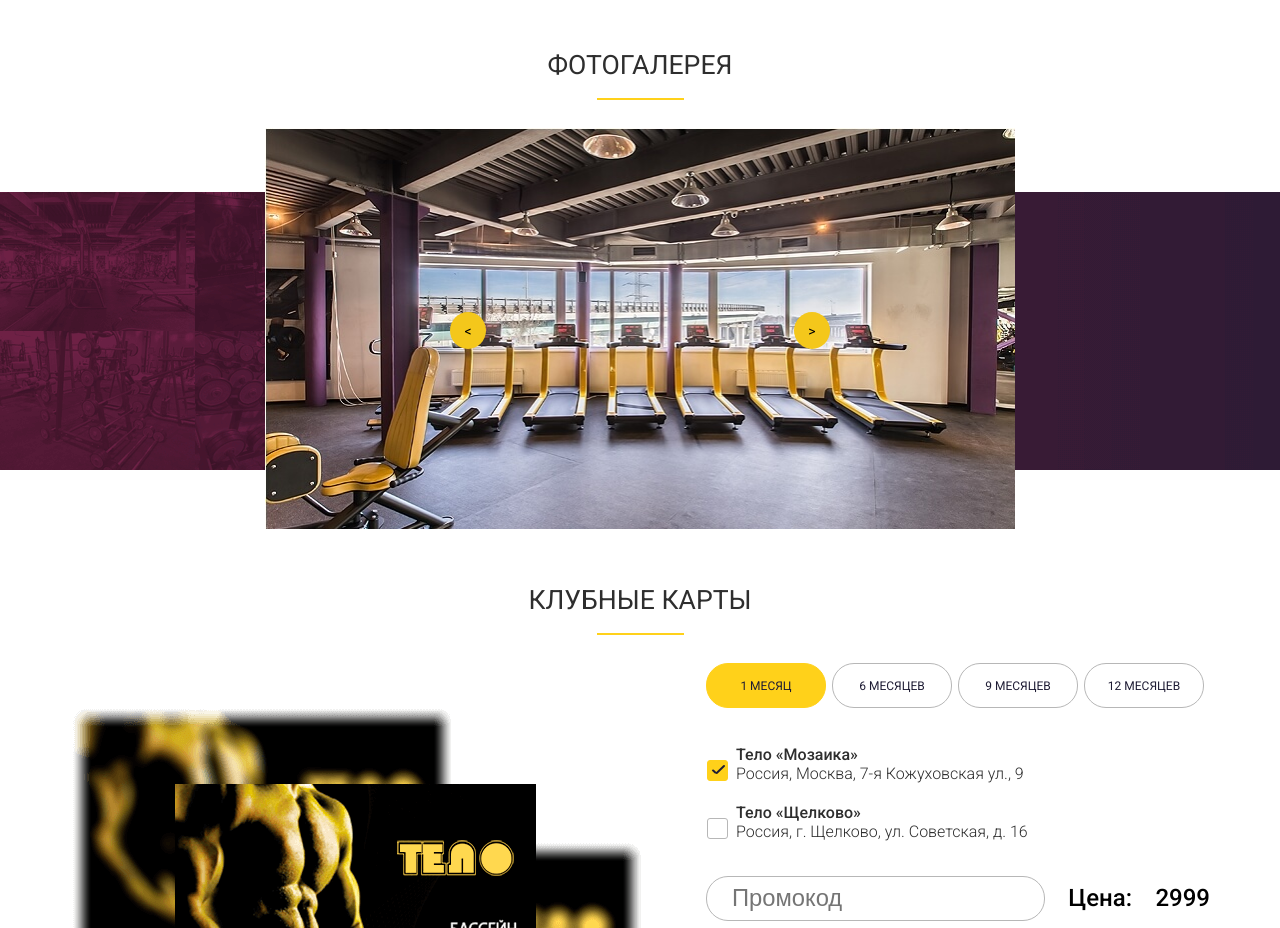
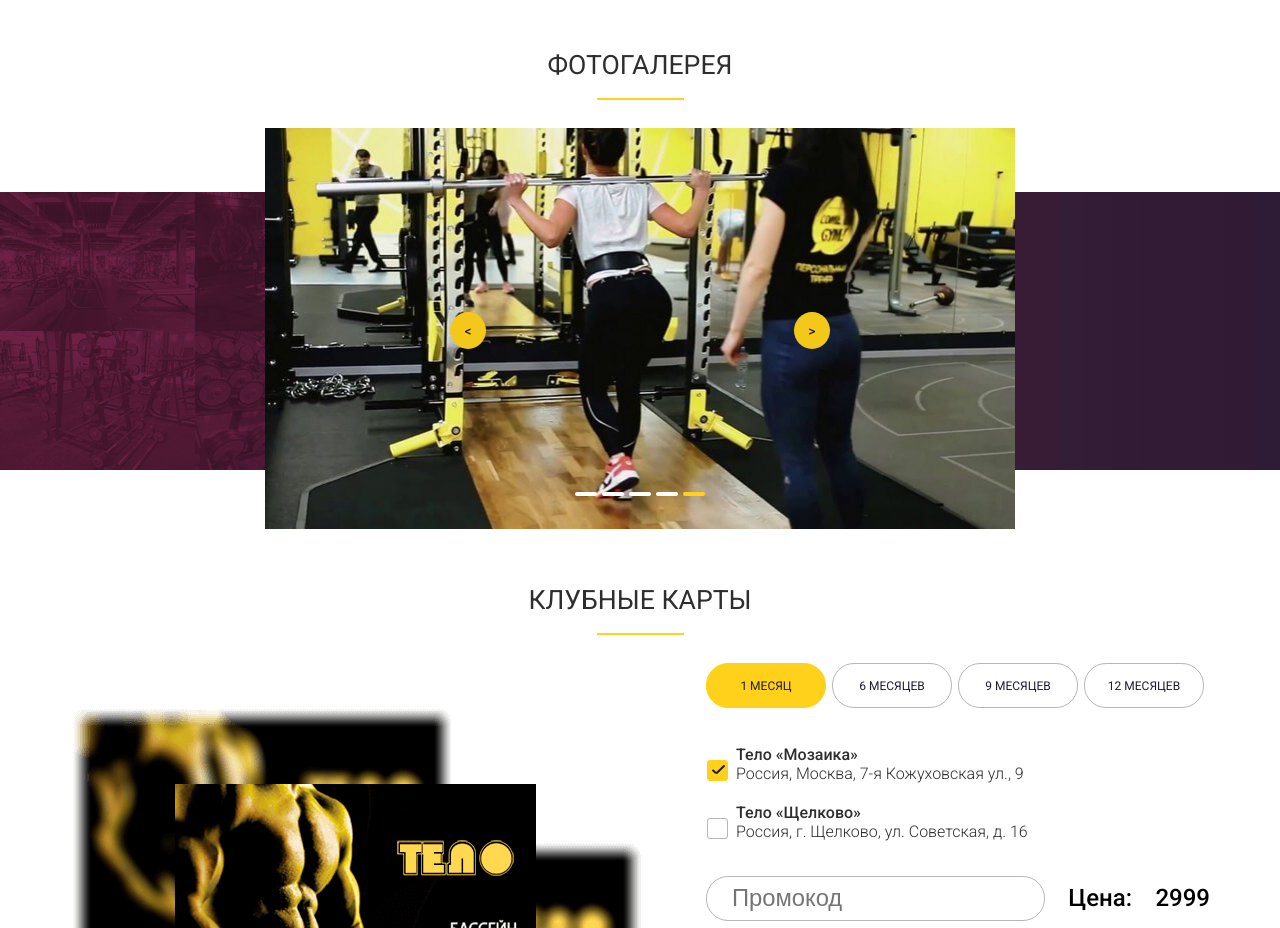
Before and after one commit to kirfox/site_Telo, a website built with webpack: page index.html in a window 1280 px wide. Shown: the part 2031-2959 px from the top of the page. Built offline with nearby package versions, Linux system fonts and the light colour scheme.

Commit message:
feature: I added fotogallery slider

```diff
--- a/index.html
+++ b/index.html
@@ -273,16 +273,10 @@
     </div>
 </section>
 <section id="gallery">
-
     <h2>Фотогалерея</h2>
-
     <div class="gallery-bg">
-
         <div class="wrapper">
-
             <div class="gallery-slider">
-
-
                 <div class="slide active-slide">
                     <img src="images/gallery/photo1.jpg" alt="">
                 </div>
@@ -298,36 +292,8 @@
                 <div class="slide">
                     <img src="images/gallery/photo5.jpg" alt="">
                 </div>
-
-                <div class='slider-arrow prev'>
-                    <span > < </span>
-                </div>
-
-                <div class='slider-arrow next'>
-                    <span> > </span>
-                </div>
-
-                <!-- <div class="slider-dots">
-                    <li class="slick-active">
-                      <button></button>
-                    </li>
-                    <li>
-                        <button></button>
-                    </li>
-                    <li>
-                        <button></button>
-                    </li>
-                    <li>
-                        <button></button>
-                    </li>
-                    <li>
-                        <button></button>
-                    </li>
-                </div> -->
             </div>
-
         </div>
-
     </div>
 </section>
 <section id="cards">
--- a/src/modules/gallerySlider.js
+++ b/src/modules/gallerySlider.js
@@ -2,25 +2,140 @@
 
 const gallerySlider = () => {
 
-    // const mainSlider = document.querySelector('.main-slider');
-    // const slide = document.querySelectorAll('.gallery-slider > .slide');
+    const slider = document.querySelector('.gallery-slider');
+    const slide = document.querySelectorAll('.gallery-slider > .slide');
 
-    // let currentSlide = 0;
+    let currentSlide = 0;
+    let arrowRight;
+    let arrowLeft;
+    let spanRight;
+    let spanLeft;
+    let dotUl;
+    let dot;
+    let dotButton;
+    let interval;
 
-    // const autoPlaySlide = () => {
-    //     slide[currentSlide].classList.remove('active-slide');
-    //     currentSlide++;
-    //     if (currentSlide >= slide.length) {
-    //         currentSlide = 0;
-    //     }
-    //     slide[currentSlide].classList.add('active-slide');
-    // };
+    const createArrow = () => {
 
-    // const startSlide = () => {
-    //     setInterval(autoPlaySlide, 2000);
-    // };
+        arrowLeft = document.createElement("div");
+        spanLeft = document.createElement('span');
+        arrowRight = document.createElement("div");
+        spanRight = document.createElement('span');
+        arrowRight.classList.add('slider-arrow');
+        arrowRight.classList.add('next');
+        arrowLeft.classList.add('slider-arrow');
+        arrowLeft.classList.add('prev');
+        spanLeft.textContent = "<";
+        spanRight.textContent = ">";
 
-    // startSlide();
+        slider.append(arrowLeft);
+        arrowLeft.append(spanLeft);
+        slider.append(arrowRight);
+        arrowRight.append(spanRight);
+    };
+
+    createArrow();
+
+    const createDots = () => {
+        dotUl = document.createElement('ul');
+        dotUl.classList.add('slider-dots');
+        slider.append(dotUl);
+
+        for (let i = 0; i < slide.length; i++) {
+
+            dot = document.createElement("li");
+            dot.classList.add('dot');
+            dotButton = document.createElement("button");
+            dotUl.append(dot);
+            dot.append(dotButton);
+        }
+
+        let ulList = dotUl.querySelectorAll('li > button');
+
+        ulList[0].classList.add('slick-active');
+
+        dot = document.querySelectorAll('.dot > button');
+
+        return dot;
+    };
+
+    createDots();
+
+    const prevSlide = (elem, index, strClass) => {
+        elem[index].classList.remove(strClass);
+    };
+
+    const nextSlide = (elem, index, strClass) => {
+        elem[index].classList.add(strClass);
+    };
+
+    const autoPlaySlide = () => {
+        prevSlide(slide, currentSlide, 'active-slide');
+        prevSlide(dot, currentSlide, 'slick-active');
+        currentSlide++;
+        if (currentSlide >= slide.length) {
+            currentSlide = 0;
+        }
+        nextSlide(slide, currentSlide, 'active-slide');
+        nextSlide(dot, currentSlide, 'slick-active');
+    };
+
+    const startSlide = (time = 1500) => {
+        interval = setInterval(autoPlaySlide, time);
+    };
+
+    const stopSlide = () => {
+        clearInterval(interval);
+    };
+
+    slider.addEventListener('click', e => {
+        let target = e.target;
+
+        if (!target.matches('.prev > span, .next > span, .dot > button')) {
+            return;
+        }
+
+        prevSlide(slide, currentSlide, 'active-slide');
+        prevSlide(dot, currentSlide, 'slick-active');
+
+        if (target.matches('.prev > span')) {
+            currentSlide--;
+        } else if(target.matches('.next > span')){
+            currentSlide++;
+        } else if(target.matches('.dot > button')){
+
+            dot.forEach((elem, index) => {
+                if (elem === target) {
+                    currentSlide = index;
+                }
+            });
+        }
+
+        if (currentSlide >= slide.length) {
+            currentSlide = 0;
+        }
+        if (currentSlide < 0) {
+            currentSlide = slide.length - 1;
+        }
+
+        nextSlide(slide, currentSlide, 'active-slide');
+        nextSlide(dot, currentSlide, 'slick-active');
+
+    });
+
+    slider.addEventListener('mouseover', (e) => {
+        if (e.target.matches('.prev > span, .next > span, .dot > button')) {
+            stopSlide();
+        }
+    });
+
+    slider.addEventListener('mouseout', (e) => {
+        if (e.target.matches('.prev > span, .next > span, .dot > button')) {
+            startSlide();
+        }
+    });
+
+    startSlide(1500);
 };
 
 export default gallerySlider;
```
Also changed, not shown: css/style.min.css.
